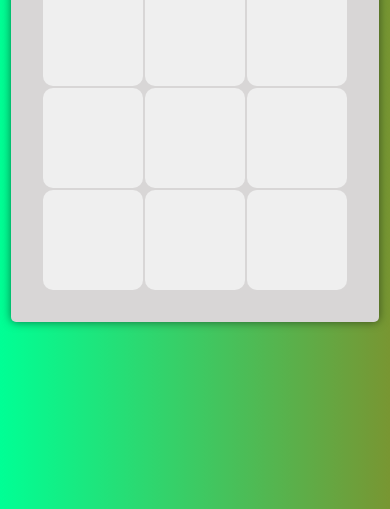
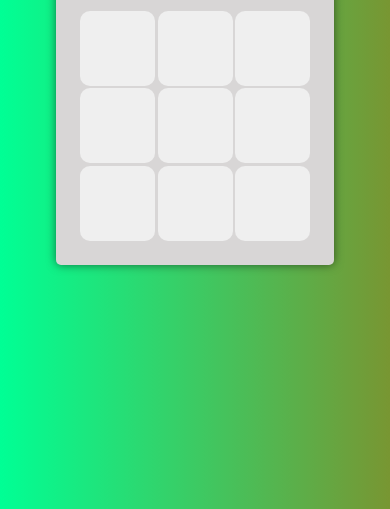
Before and after one commit to marcosadriano05/tik-tak-toe, a plain HTML site: page index.html in a window 390 px wide. Shown: the part 335-844 px from the top of the page. Drawn offline with Linux system fonts and the light colour scheme.

Commit message:
feat: applying responsivity

```diff
--- a/style.css
+++ b/style.css
@@ -24,9 +24,9 @@ body {
   display: grid;
   align-content: center;
   justify-content: center;
-  grid-template-columns: repeat(3, 100px);
-  grid-template-rows: repeat(4, 100px);
-  grid-gap: 2px;
+  grid-template-columns: repeat(3, 6.25rem);
+  grid-template-rows: repeat(4, 6.25rem);
+  grid-gap: 0.2rem;
 }
 
 .container header {
@@ -38,7 +38,7 @@ body {
 }
 
 .container button {
-  font-size: 50px;
+  font-size: 3rem;
   border: none;
   border-radius: 10px;
   cursor: pointer;
@@ -54,7 +54,7 @@ body {
 
 body > button {
   margin-top: 1rem;
-  width: 20vw;
+  width: auto;
   padding: 1rem 1.5rem;
   border: none;
   border-radius: 5px;
@@ -67,3 +67,31 @@ body > button {
 body > button:hover {
   background: #ccc;
 }
+
+/* Extra large widgets */
+@media (max-width: 1280px) {
+  html {
+    font-size: 93.75%;
+  }
+}
+
+/* Large widgets */
+@media (max-width: 992px) {
+  html {
+    font-size: 87.5%;
+  }
+}
+
+/* Medium widgets */
+@media (max-width: 768px) {
+  html {
+    font-size: 81.25%;
+  }
+}
+
+/* Small widgets */
+@media (max-width: 480px) {
+  html {
+    font-size: 75%;
+  }
+}
```
